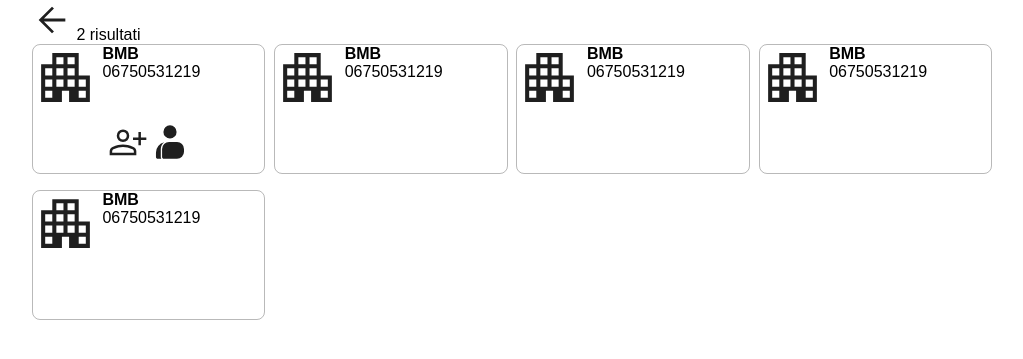
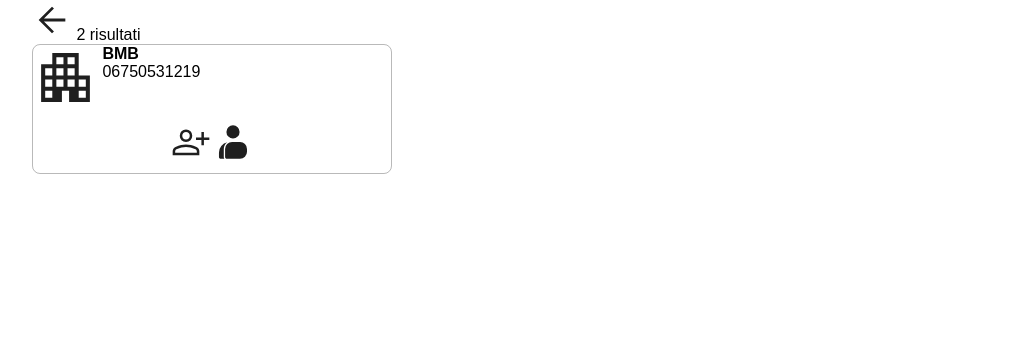
Before and after one commit to Giu-Hub/CRM, a Flask app: page /accounts in a window 1280 px wide. Shown: the top 359 px of the page, without its empty margins (128-1151 px from the left). Run offline with Flask 3, Linux system fonts and the light colour scheme.

Commit message:
Deleted accounts

```diff
--- a/application.py
+++ b/application.py
@@ -1,6 +1,6 @@
 from flask import Flask, render_template, request
 from markupsafe import escape
-from queries import insert_account
+from queries import insert_account, get_contacts
 import requests
 import json
 
@@ -8,6 +8,7 @@
 
 @app.route("/")
 def index():
+    insert_account()
     return render_template("index.html")
 
 @app.route("/accounts")
--- a/queries.py
+++ b/queries.py
@@ -1,16 +1,25 @@
 import sqlite3
 
-DATABASE = '../crm.db'
+DATABASE = '../crm'
 
-def insert_account(fields):
+def insert_account():
     connection = sqlite3.connect(DATABASE)
 
     cursor = connection.cursor()
 
-    # https://www.geeksforgeeks.org/python/using-sqlite-aggregate-functions-in-python/
+    # https://stackoverflow.com/questions/30039451/sqlite-insert-in-flask
 
-    # Fai la query di INSERT
-    # Se andato a buon fine ritorna 201
-    # Altrimenti cercare un errore di ritorno quando fallisce 503
+    cursor.execute('INSERT INTO contacts (vat_code, company_name, region) VALUES (IT123, Giuseppe, Campania)',
+                   ( 'IT123','BMB', 'Campania' ))
 
-    return '200'
+    return '201'
+
+def get_contacts():
+    connection = sqlite3.connect(DATABASE)
+
+    cursor = connection.cursor()
+    cursor.execute('SELECT * FROM Account')
+    res = cursor.fetchall()
+    cursor.close()
+
+    print(res)
--- a/static/create_account.js
+++ b/static/create_account.js
@@ -21,7 +21,7 @@
         })
         .then(res => res.text())
         .then(body => {
-            if (body === '200') {
+            if (body === '201') {
                 alert("Account created successfully");
             }
             else {
--- a/static/create_contact.css
+++ b/static/create_contact.css
@@ -16,7 +16,7 @@
     border-radius: .5rem;
     box-shadow: .5rem .5rem .5rem rgba(70, 70, 70, .4);
     width: 50%;
-    height: 35vh;
+    height: 32vh;
 }
 
 form {
--- a/templates/accounts.html
+++ b/templates/accounts.html
@@ -26,34 +26,6 @@
                     </a>
                 </div>
             </div>
-            <div class="account-container">
-                <svg xmlns="http://www.w3.org/2000/svg" height="65px" viewBox="0 -960 960 960" width="65px" fill="#1f1f1f"><path d="M120-120v-555h165v-165h390v330h165v390H533v-165H427v165H120Zm60-60h105v-105H180v105Zm0-165h105v-105H180v105Zm0-165h105v-105H180v105Zm165 165h105v-105H345v105Zm0-165h105v-105H345v105Zm0-165h105v-105H345v105Zm165 330h105v-105H510v105Zm0-165h105v-105H510v105Zm0-165h105v-105H510v105Zm165 495h105v-105H675v105Zm0-165h105v-105H675v105Z"/></svg>
-                <div class="account-info">
-                    <div class="account-name">{{ account['name'] }}</div>
-                    <div>{{ account['vat_code'] }}</div>
-                </div>
-            </div>
-            <div class="account-container">
-                <svg xmlns="http://www.w3.org/2000/svg" height="65px" viewBox="0 -960 960 960" width="65px" fill="#1f1f1f"><path d="M120-120v-555h165v-165h390v330h165v390H533v-165H427v165H120Zm60-60h105v-105H180v105Zm0-165h105v-105H180v105Zm0-165h105v-105H180v105Zm165 165h105v-105H345v105Zm0-165h105v-105H345v105Zm0-165h105v-105H345v105Zm165 330h105v-105H510v105Zm0-165h105v-105H510v105Zm0-165h105v-105H510v105Zm165 495h105v-105H675v105Zm0-165h105v-105H675v105Z"/></svg>
-                <div class="account-info">
-                    <div class="account-name">{{ account['name'] }}</div>
-                    <div>{{ account['vat_code'] }}</div>
-                </div>
-            </div>
-            <div class="account-container">
-                <svg xmlns="http://www.w3.org/2000/svg" height="65px" viewBox="0 -960 960 960" width="65px" fill="#1f1f1f"><path d="M120-120v-555h165v-165h390v330h165v390H533v-165H427v165H120Zm60-60h105v-105H180v105Zm0-165h105v-105H180v105Zm0-165h105v-105H180v105Zm165 165h105v-105H345v105Zm0-165h105v-105H345v105Zm0-165h105v-105H345v105Zm165 330h105v-105H510v105Zm0-165h105v-105H510v105Zm0-165h105v-105H510v105Zm165 495h105v-105H675v105Zm0-165h105v-105H675v105Z"/></svg>
-                <div class="account-info">
-                    <div class="account-name">{{ account['name'] }}</div>
-                    <div>{{ account['vat_code'] }}</div>
-                </div>
-            </div>
-            <div class="account-container">
-                <svg xmlns="http://www.w3.org/2000/svg" height="65px" viewBox="0 -960 960 960" width="65px" fill="#1f1f1f"><path d="M120-120v-555h165v-165h390v330h165v390H533v-165H427v165H120Zm60-60h105v-105H180v105Zm0-165h105v-105H180v105Zm0-165h105v-105H180v105Zm165 165h105v-105H345v105Zm0-165h105v-105H345v105Zm0-165h105v-105H345v105Zm165 330h105v-105H510v105Zm0-165h105v-105H510v105Zm0-165h105v-105H510v105Zm165 495h105v-105H675v105Zm0-165h105v-105H675v105Z"/></svg>
-                <div class="account-info">
-                    <div class="account-name">{{ account['name'] }}</div>
-                    <div>{{ account['vat_code'] }}</div>
-                </div>
-            </div>
         {% endfor %}
     </div>
 </body>
```
Also changed, not shown: crm.db (added).
